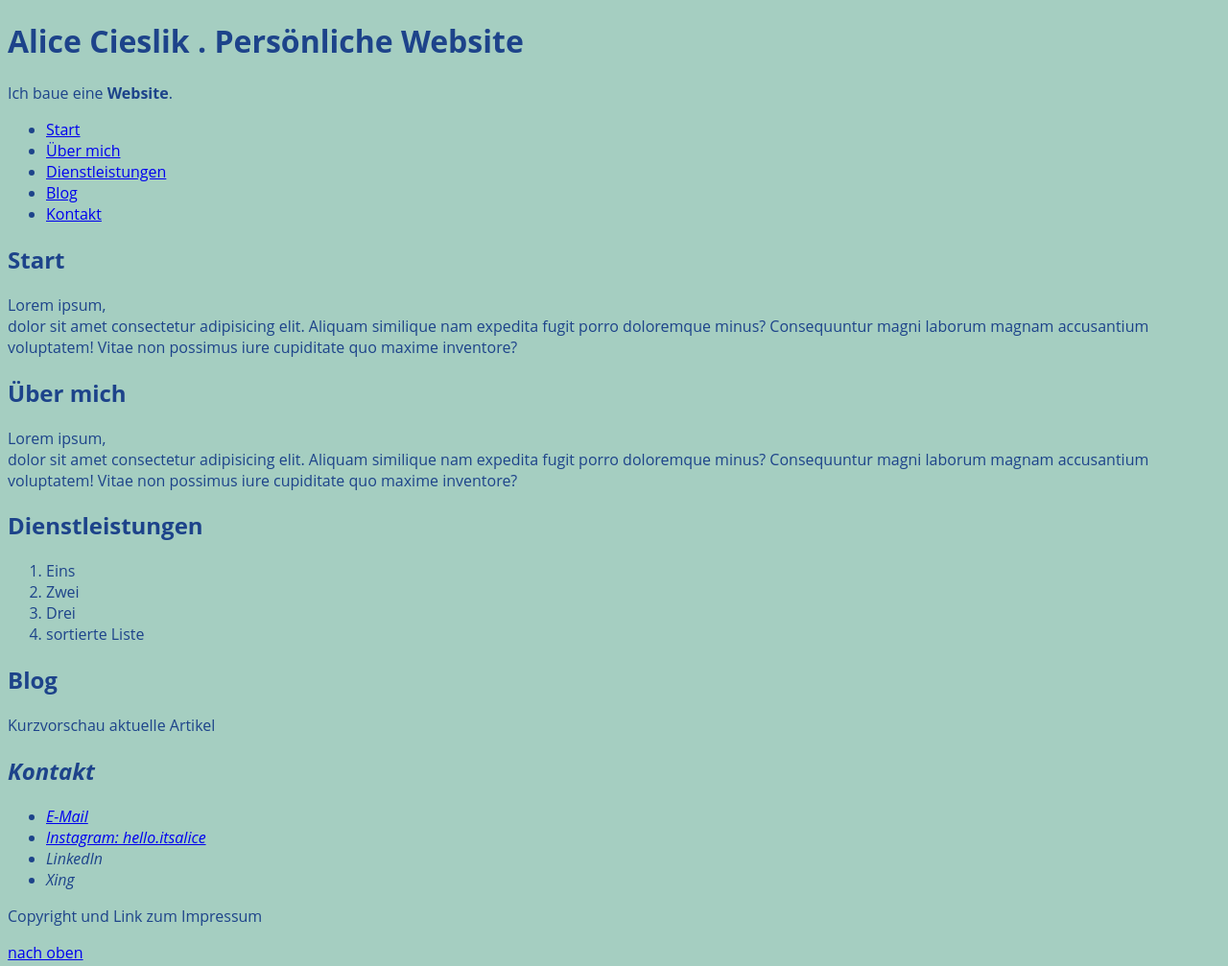
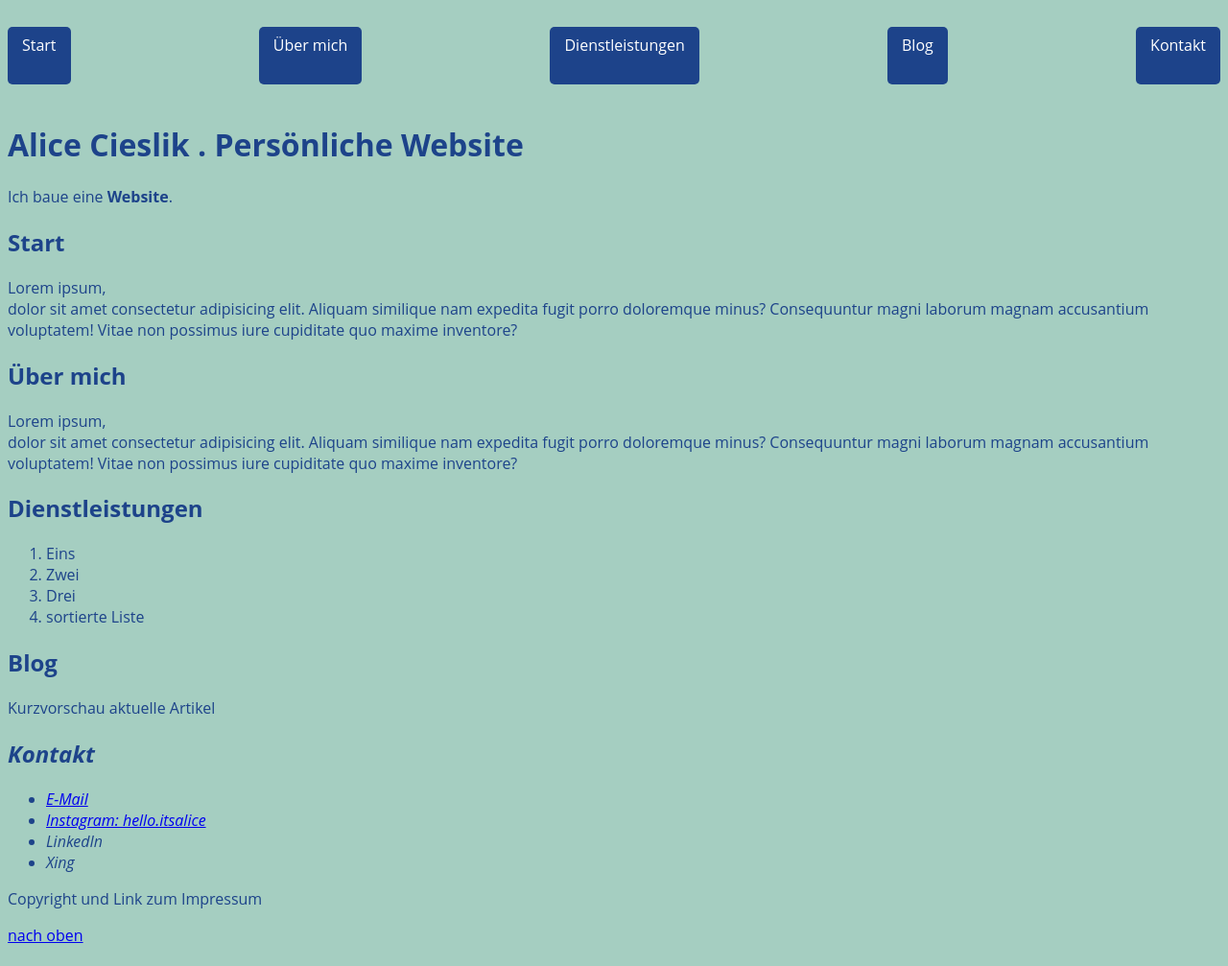
Before and after one commit to alicie232/personal-website, a plain HTML site: page index.html in a window 1280 px wide. Shown: the whole page at 96% size. Drawn offline with Linux system fonts and the light colour scheme.

Commit message:
added flexbox and styles to nav

```diff
--- a/index.html
+++ b/index.html
@@ -9,38 +9,34 @@
   </head>
   <body>
     <header>
-      <p><h1>Alice Cieslik . Persönliche Website</h1></p>
-
+    <nav>
+      <a class="button" href="#start" alt="Start">Start</a>
+      <a class="button" href="#über-mich" alt="Über mich">Über mich</a>
+      <a class="button" href="#dienstleistungen" alt="Dienstleistungen">Dienstleistungen</a>
+      <a class="button" href="#blog" alt="Blog">Blog</a>
+      <a class="button" href="#kontakt" alt="Kontakt">Kontakt</a>
+    </nav>
+    <h1>Alice Cieslik . Persönliche Website</h1>
       <p>Ich baue eine <strong>Website</strong>.</p>
-    </header>
-
-    <nav>
-      <ul>
-        <li><a href="#Start" alt="Start">Start</a></li>
-        <li><a href="#Über-mich" alt="Über mich">Über mich</a></li>
-        <li><a href="#Dienstleistungen" alt="Dienstleistungen">Dienstleistungen</a></li>
-        <li><a href="#Blog" alt="Blog">Blog</a></li>
-        <li><a href="#Kontakt" alt="Kontakt">Kontakt</a></li>
-      </ul>
-    </nav>
+   </header>
 
     <main>
       <section>
-      <h2 id="Start">Start</h2>
+      <h2 id="start">Start</h2>
 
       <p> Lorem ipsum, <br> dolor sit amet consectetur adipisicing elit. Aliquam similique nam expedita fugit porro doloremque minus? Consequuntur magni laborum magnam accusantium voluptatem! Vitae non possimus iure cupiditate quo maxime inventore?
       </p>
     </section>
 
     <section>
-      <h2 id="Über-mich">Über mich</h2>
+      <h2 id="über-mich">Über mich</h2>
 
       <p> Lorem ipsum, <br> dolor sit amet consectetur adipisicing elit. Aliquam similique nam expedita fugit porro doloremque minus? Consequuntur magni laborum magnam accusantium voluptatem! Vitae non possimus iure cupiditate quo maxime inventore?
       </p>
     </section>
 
     <section>
-      <h2 id="Dienstleistungen">Dienstleistungen</h2>
+      <h2 id="dienstleistungen">Dienstleistungen</h2>
     <p>
       <ol>
         <li>Eins</li>
@@ -51,7 +47,7 @@
     </section>
 
     <section>
-    <h2 id="Blog">Blog</h2>
+    <h2 id="blog">Blog</h2>
 
     <p>Kurzvorschau aktuelle Artikel</p>
     </section>
@@ -60,7 +56,7 @@
 
     <footer>
       <address>
-        <h2 id="Kontakt">Kontakt</h2>
+        <h2 id="kontakt">Kontakt</h2>
             <ul>
               <li><a href="mailto:alice.cieslik@gmail.com?subject=Kontaktanfrage">E-Mail</a></li>
             <li><a href="https://www.instagram.com/hello.itsalice/">Instagram: hello.itsalice</a></li>
--- a/style.css
+++ b/style.css
@@ -1,5 +1,26 @@
+* {
+  box-sizing: border-box;
+}
+
 body {
   font-family: "Open Sans", sans-serif;
   color: #1d438a;
   background-color: #a5cec1;
 }
+
+nav {
+  display: flex;
+  padding: 20px 0;
+  justify-content: space-between;
+  gap: 10px;
+  height: 100px;
+  flex-wrap: wrap;
+}
+
+.button {
+  background-color: #1d438a;
+  color: white;
+  padding: 8px 15px;
+  border-radius: 5px;
+  text-decoration: none;
+}
```
